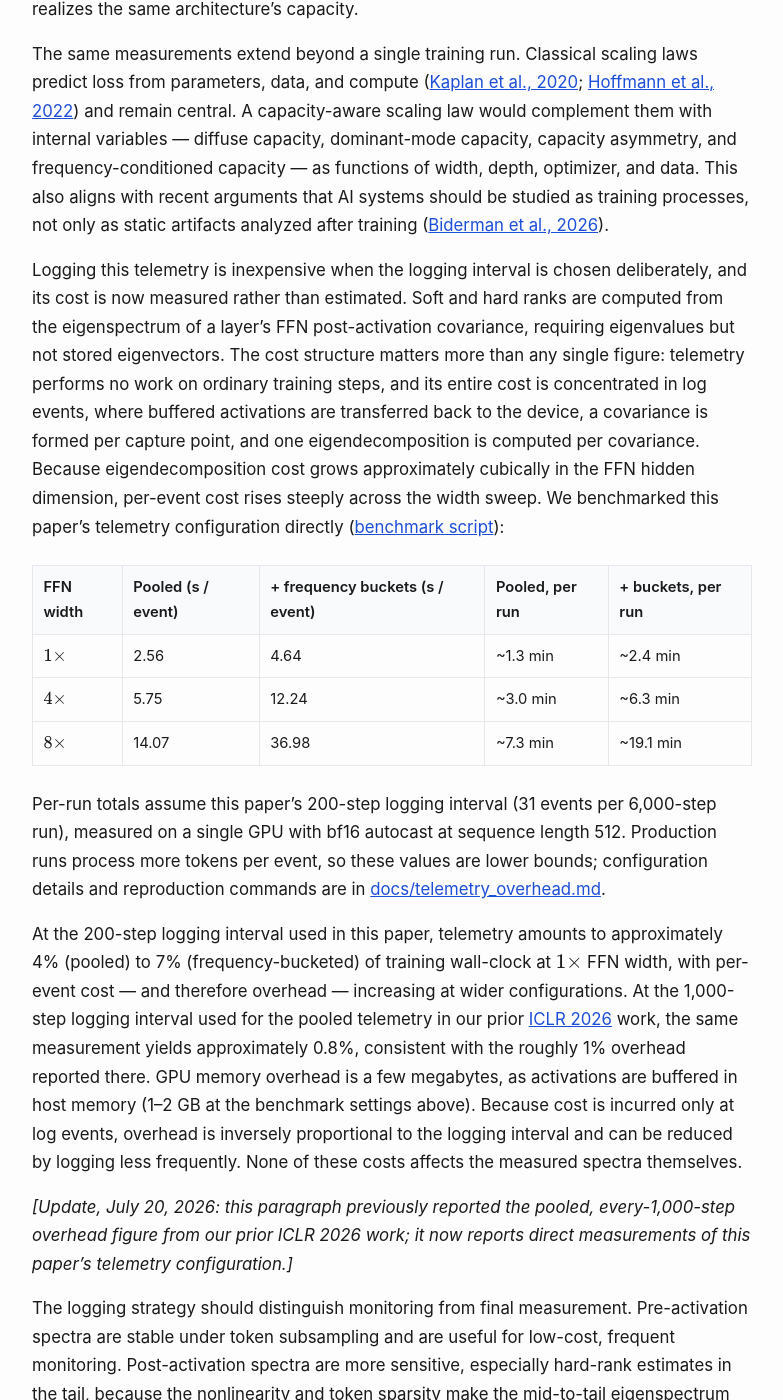
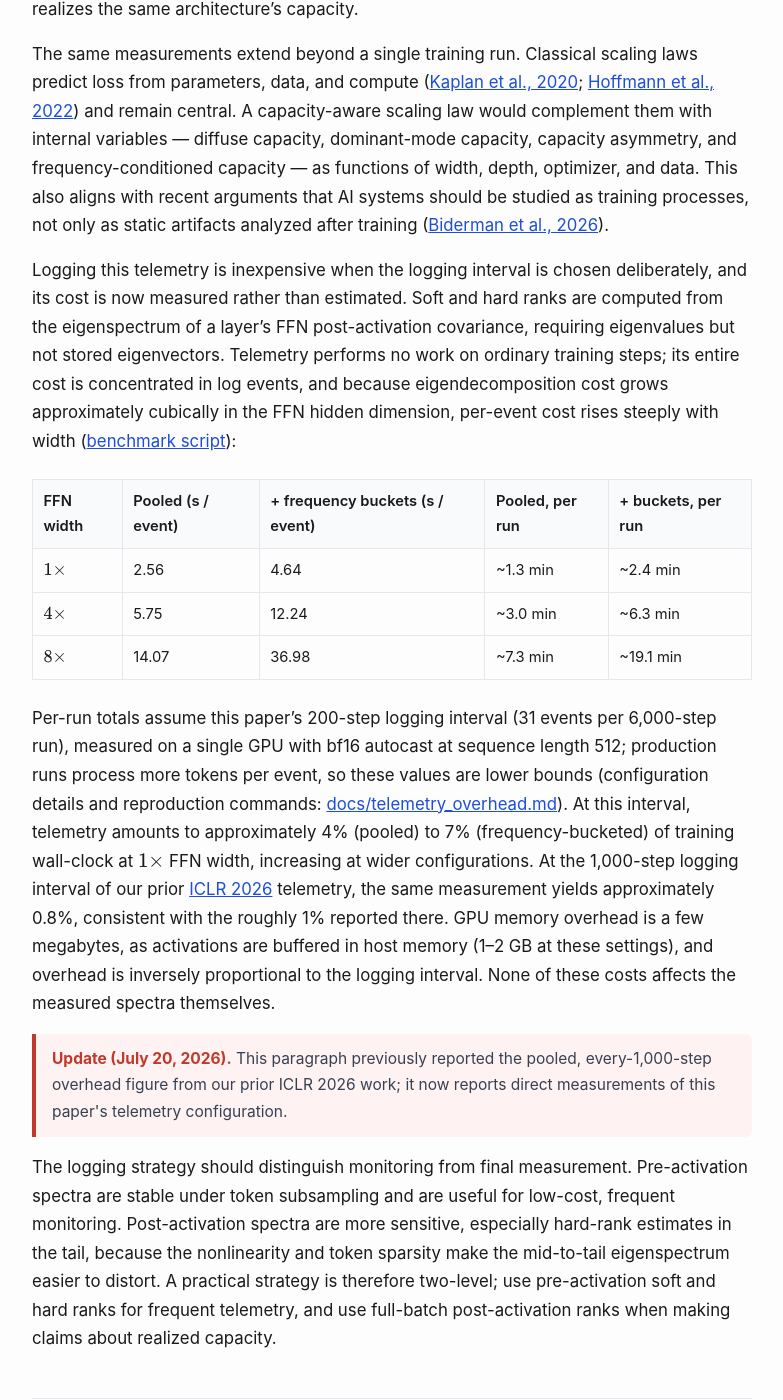
Before and after one commit to optimizer-scaling-laws/optimizer-scaling-laws.github.io, a Jekyll site: the page built from _posts/2026-06-26-architecture-creates-capacity-optimizers-realize-it.md, in a window 1280 px wide and 1400 px high, scrolled down 17521 px. Shown: the whole window, without its empty margins (248-1031 px from the left). Built offline with Jekyll 4.4.1, drawn with Linux system fonts in a browser that asks for light colours.

Commit message:
updated the blog with overhead table again

```diff
--- a/_posts/2026-06-26-architecture-creates-capacity-optimizers-realize-it.md
+++ b/_posts/2026-06-26-architecture-creates-capacity-optimizers-realize-it.md
@@ -546,7 +546,7 @@ These diagnostics are lightweight telemetry signals. They make optimizer compari
 
 The same measurements extend beyond a single training run. Classical scaling laws predict loss from parameters, data, and compute (<a href="https://arxiv.org/abs/2001.08361" target="_blank" rel="noopener noreferrer">Kaplan et al., 2020</a>; <a href="https://arxiv.org/abs/2203.15556" target="_blank" rel="noopener noreferrer">Hoffmann et al., 2022</a>) and remain central. A capacity-aware scaling law would complement them with internal variables — diffuse capacity, dominant-mode capacity, capacity asymmetry, and frequency-conditioned capacity — as functions of width, depth, optimizer, and data. This also aligns with recent arguments that AI systems should be studied as training processes, not only as static artifacts analyzed after training (<a href="https://arxiv.org/abs/2606.06533" target="_blank" rel="noopener noreferrer">Biderman et al., 2026</a>).
 
-Logging this telemetry is inexpensive when the logging interval is chosen deliberately, and its cost is now measured rather than estimated. Soft and hard ranks are computed from the eigenspectrum of a layer's FFN post-activation covariance, requiring eigenvalues but not stored eigenvectors. The cost structure matters more than any single figure: telemetry performs no work on ordinary training steps, and its entire cost is concentrated in log events, where buffered activations are transferred back to the device, a covariance is formed per capture point, and one eigendecomposition is computed per covariance. Because eigendecomposition cost grows approximately cubically in the FFN hidden dimension, per-event cost rises steeply across the width sweep. We benchmarked this paper's telemetry configuration directly (<a href="https://github.com/optimizer-scaling-laws/spectral-scaling-laws/blob/main/scripts/bench/benchmark_tracker_overhead.py" target="_blank" rel="noopener noreferrer">benchmark script</a>):
+Logging this telemetry is inexpensive when the logging interval is chosen deliberately, and its cost is now measured rather than estimated. Soft and hard ranks are computed from the eigenspectrum of a layer's FFN post-activation covariance, requiring eigenvalues but not stored eigenvectors. Telemetry performs no work on ordinary training steps; its entire cost is concentrated in log events, and because eigendecomposition cost grows approximately cubically in the FFN hidden dimension, per-event cost rises steeply with width (<a href="https://github.com/optimizer-scaling-laws/spectral-scaling-laws/blob/main/scripts/bench/benchmark_tracker_overhead.py" target="_blank" rel="noopener noreferrer">benchmark script</a>):
 
 <table>
 <thead>
@@ -583,11 +583,9 @@ Logging this telemetry is inexpensive when the logging interval is chosen delibe
 </tbody>
 </table>
 
-Per-run totals assume this paper's 200-step logging interval (31 events per 6,000-step run), measured on a single GPU with bf16 autocast at sequence length 512. Production runs process more tokens per event, so these values are lower bounds; configuration details and reproduction commands are in <a href="https://github.com/optimizer-scaling-laws/spectral-scaling-laws/blob/main/docs/telemetry_overhead.md" target="_blank" rel="noopener noreferrer">docs/telemetry_overhead.md</a>.
+Per-run totals assume this paper's 200-step logging interval (31 events per 6,000-step run), measured on a single GPU with bf16 autocast at sequence length 512; production runs process more tokens per event, so these values are lower bounds (configuration details and reproduction commands: <a href="https://github.com/optimizer-scaling-laws/spectral-scaling-laws/blob/main/docs/telemetry_overhead.md" target="_blank" rel="noopener noreferrer">docs/telemetry_overhead.md</a>). At this interval, telemetry amounts to approximately 4% (pooled) to 7% (frequency-bucketed) of training wall-clock at $1\times$ FFN width, increasing at wider configurations. At the 1,000-step logging interval of our prior <a href="https://arxiv.org/abs/2603.06922" target="_blank" rel="noopener noreferrer">ICLR 2026</a> telemetry, the same measurement yields approximately 0.8%, consistent with the roughly 1% reported there. GPU memory overhead is a few megabytes, as activations are buffered in host memory (1–2 GB at these settings), and overhead is inversely proportional to the logging interval. None of these costs affects the measured spectra themselves.
 
-At the 200-step logging interval used in this paper, telemetry amounts to approximately 4% (pooled) to 7% (frequency-bucketed) of training wall-clock at $1\times$ FFN width, with per-event cost — and therefore overhead — increasing at wider configurations. At the 1,000-step logging interval used for the pooled telemetry in our prior <a href="https://arxiv.org/abs/2603.06922" target="_blank" rel="noopener noreferrer">ICLR 2026</a> work, the same measurement yields approximately 0.8%, consistent with the roughly 1% overhead reported there. GPU memory overhead is a few megabytes, as activations are buffered in host memory (1–2 GB at the benchmark settings above). Because cost is incurred only at log events, overhead is inversely proportional to the logging interval and can be reduced by logging less frequently. None of these costs affects the measured spectra themselves.
-
-<em>[Update, July 20, 2026: this paragraph previously reported the pooled, every-1,000-step overhead figure from our prior ICLR 2026 work; it now reports direct measurements of this paper's telemetry configuration.]</em>
+<p class="takeaway-inline"><strong>Update (July 20, 2026).</strong> This paragraph previously reported the pooled, every-1,000-step overhead figure from our prior ICLR 2026 work; it now reports direct measurements of this paper's telemetry configuration.</p>
 
 The logging strategy should distinguish monitoring from final measurement. Pre-activation spectra are stable under token subsampling and are useful for low-cost, frequent monitoring. Post-activation spectra are more sensitive, especially hard-rank estimates in the tail, because the nonlinearity and token sparsity make the mid-to-tail eigenspectrum easier to distort. A practical strategy is therefore two-level; use pre-activation soft and hard ranks for frequent telemetry, and use full-batch post-activation ranks when making claims about realized capacity.
 
```
